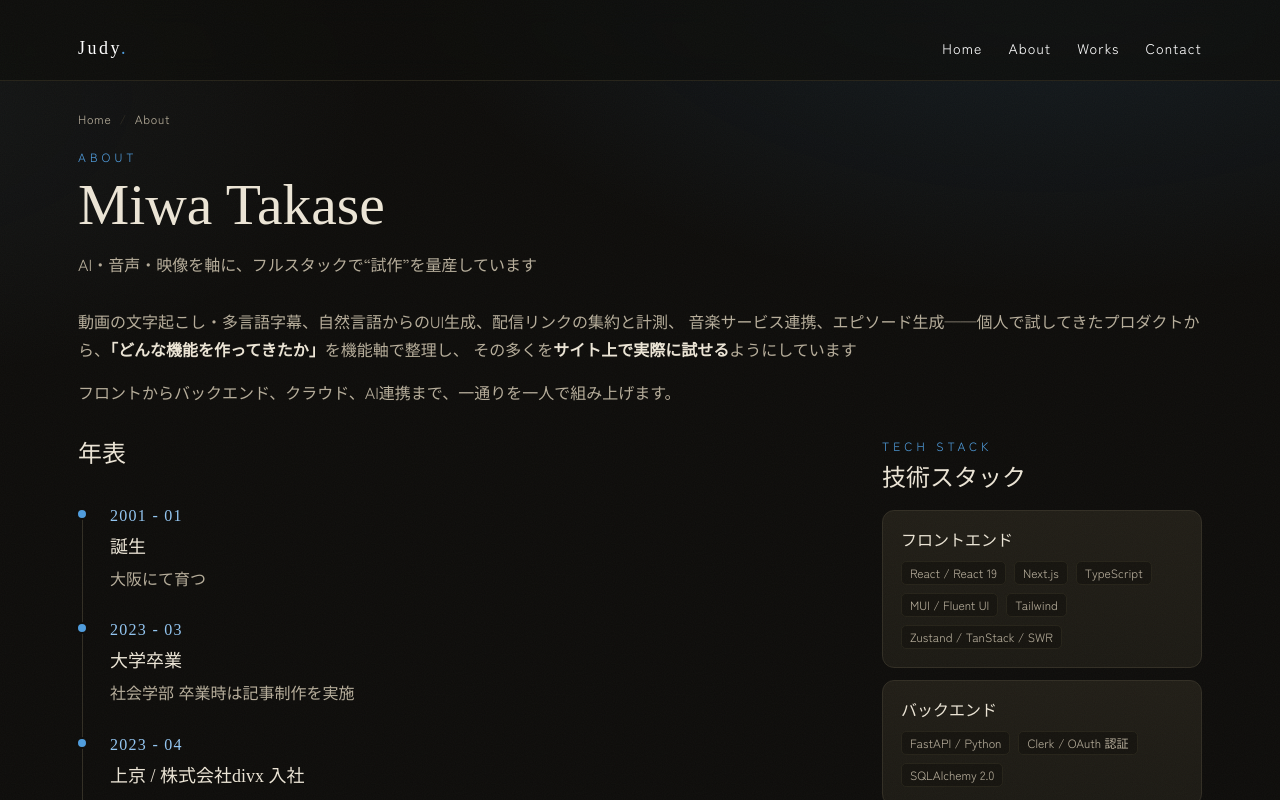
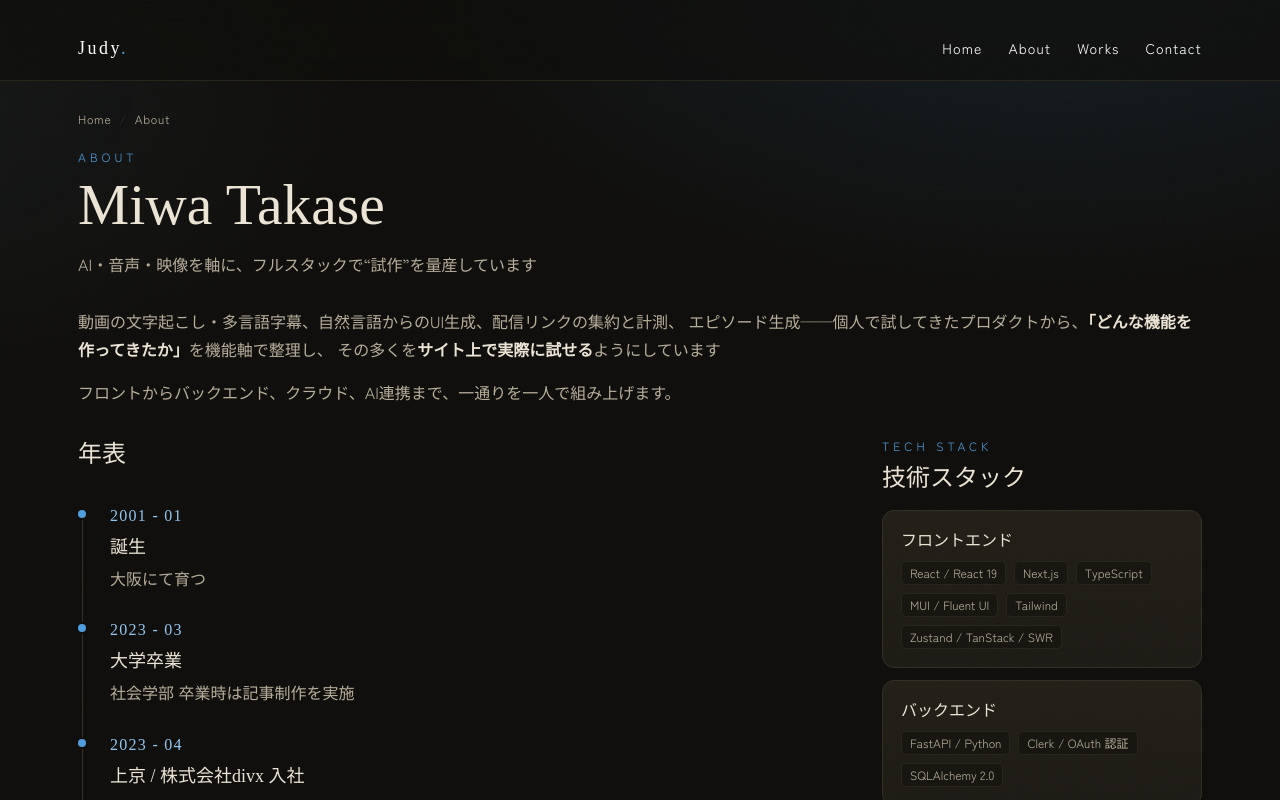
Before and after one commit to miwa-takase/portfolio, a React (Vite) app: page /about in a window 1280 px wide. Shown: the top 800 px of the page. Built offline with nearby package versions, Linux system fonts and the light colour scheme; no server answers; a web font is replaced by a local one.

Commit message:
Remove Spotify feature wording from about

```diff
--- a/src/pages/About.tsx
+++ b/src/pages/About.tsx
@@ -29,7 +29,7 @@ export default function About() {
       <div className="py-8">
         <p className="mb-4 text-paper-dim">
           動画の文字起こし・多言語字幕、自然言語からのUI生成、配信リンクの集約と計測、
-          音楽サービス連携、エピソード生成——個人で試してきたプロダクトから、
+          エピソード生成——個人で試してきたプロダクトから、
           <b className="text-paper">「どんな機能を作ってきたか」</b>
           を機能軸で整理し、 その多くを
           <b className="text-paper">サイト上で実際に試せる</b>
```
